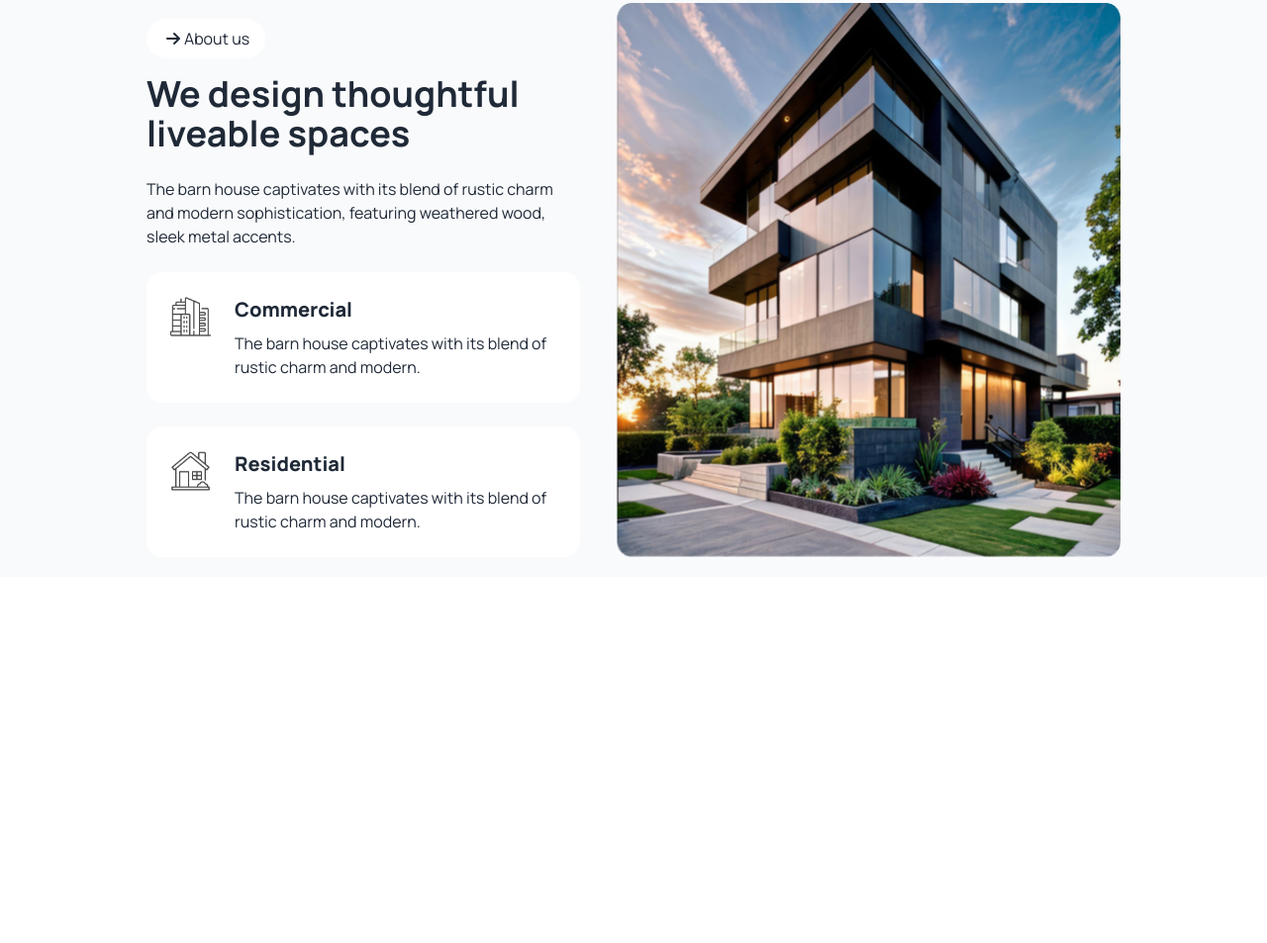
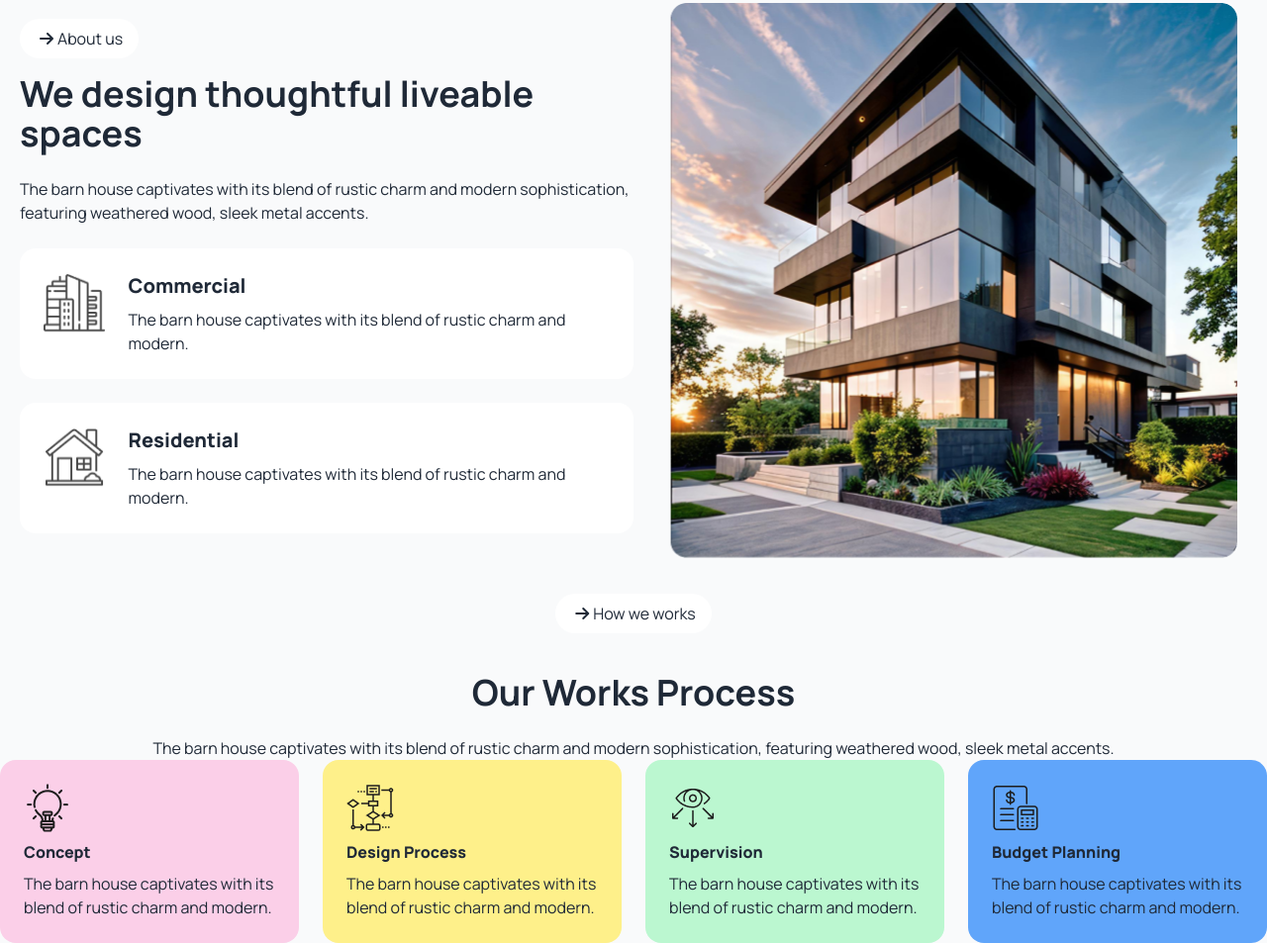
Before and after one commit to muin99/Optima, a plain HTML site: page index.html in a window 1280 px wide. Shown: the part 823-1776 px from the top of the page at 99% size. Before the commit the page ends 1406 px from the top, so only its background shows below. Drawn offline with nearby package versions, Linux system fonts and the light colour scheme.

Commit message:
Added work process section, responsive on progress

```diff
--- a/index.html
+++ b/index.html
@@ -58,7 +58,8 @@
                 </div>
                 <div class="navbar-end gap-5">
                     <i class="fa-solid fa-cart-shopping hidden md:block"></i>
-                    <i class=" fa-solid fa-magnifying-glass hidden md:block border border-1 border-none bg-white  rounded-full"></i>
+                    <i
+                        class=" fa-solid fa-magnifying-glass hidden md:block border border-1 border-none bg-white  rounded-full"></i>
                     <button class="bg-green-500 py-2 px-4 rounded-full mr-2 sm:">Book Consult<i
                             class="fa-solid fa-arrow-right text-white bg-black rounded-full  ml-2 p-2 -rotate-45"></i></button>
                 </div>
@@ -87,7 +88,7 @@
     <main class="bg-gray-50">
         <!-- design section -->
         <img class="hidden sm:block md:ml-20" src="assets/Vector.png" alt="">
-        <section class="max-w-5xl mx-auto md:flex p-5">
+        <section class="container mx-auto md:flex p-5">
             <div class="md:w-2/4 mr-9">
                 <div class="flex justify-center md:justify-normal">
                     <button class="bg-white rounded-full border-none py-2 px-4 my-4"><i
@@ -127,6 +128,42 @@
                 <img class="w-full h-full" src="assets/Rectangle.png" alt="">
             </div>
         </section>
+        <!-- work process section -->
+        <section class="container mx-auto">
+            <div class="text-center">
+                <button class="bg-white rounded-full border-none py-2 px-4 my-4"><i
+                        class="fa-solid fa-arrow-right m-1"></i>How we works</button>
+            </div>
+            <div class="text-center">
+                <h2 class="text-4xl font-bold my-6">Our Works Process</h2>
+                <p class="text-center">The barn house captivates with its blend of rustic charm and modern
+                    sophistication, featuring
+                    weathered wood, sleek metal accents.</p>
+            </div>
+            <!-- card section-->
+            <div class="grid grid-cols-1 gap-6 md:grid-cols-2 lg:grid-cols-4">
+                <div class="bg-pink-200 p-6 rounded-2xl">
+                    <img src="assets/concept.png" alt="">
+                    <h4 class="py-2 font-extrabold">Concept</h4>
+                    <p>The barn house captivates with its blend of rustic charm and modern.</p>
+                </div>
+                <div class="bg-yellow-200 p-6 rounded-2xl">
+                    <img src="assets/flow-chart.png" alt="">
+                    <h4 class="py-2 font-extrabold">Design Process</h4>
+                    <p>The barn house captivates with its blend of rustic charm and modern.</p>
+                </div>
+                <div class="bg-green-200 p-6 rounded-2xl">
+                    <img src="assets/vision.png" alt="">
+                    <h4 class="py-2 font-extrabold">Supervision</h4>
+                    <p>The barn house captivates with its blend of rustic charm and modern.</p>
+                </div>
+                <div class="bg-blue-400 p-6 rounded-2xl">
+                    <img src="assets/budget-planning.png" alt="">
+                    <h4 class="py-2 font-extrabold">Budget Planning</h4>
+                    <p>The barn house captivates with its blend of rustic charm and modern.</p>
+                </div>
+            </div>
+        </section>
     </main>
     <!-- Footer -->
     <footer>
```
